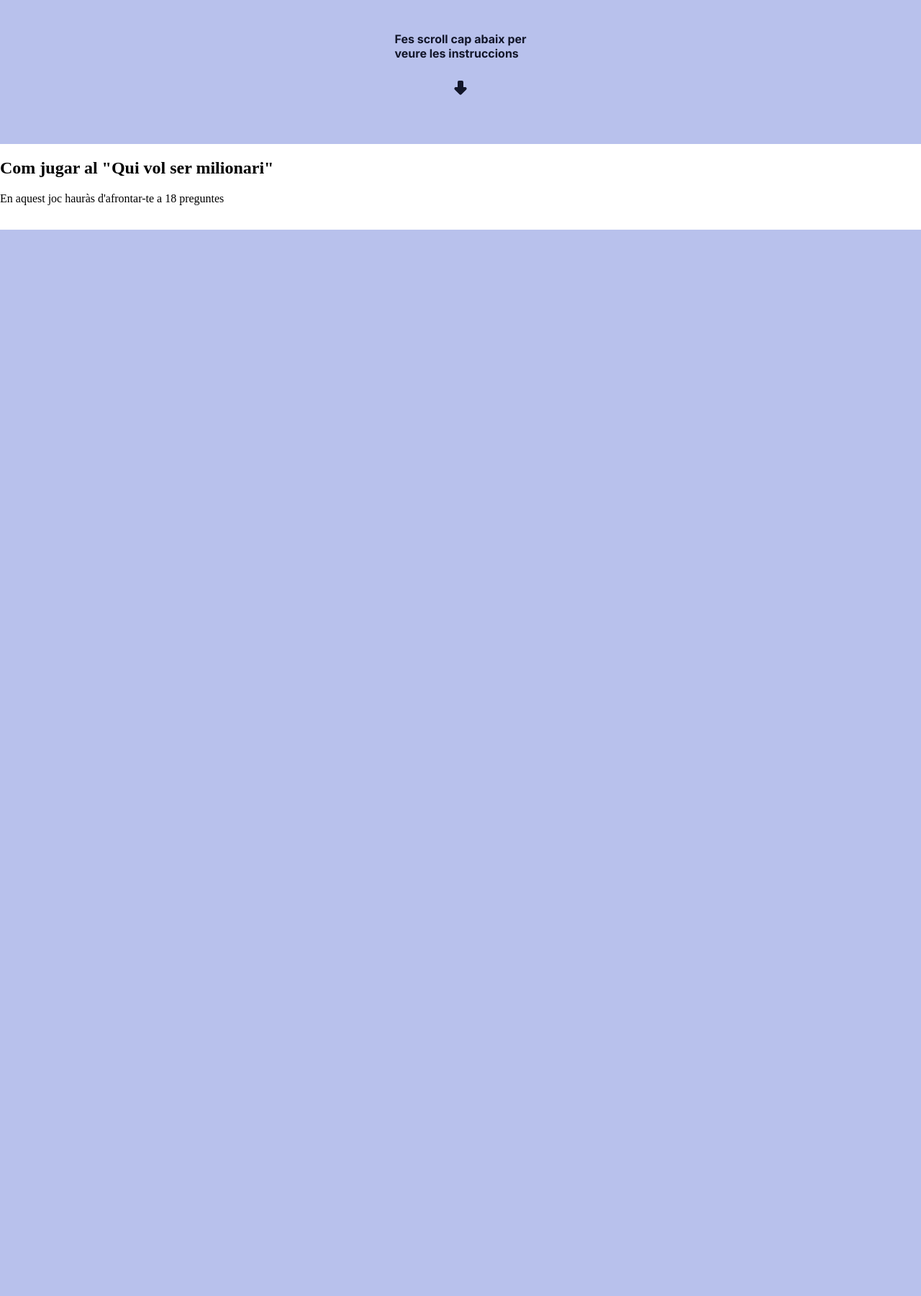
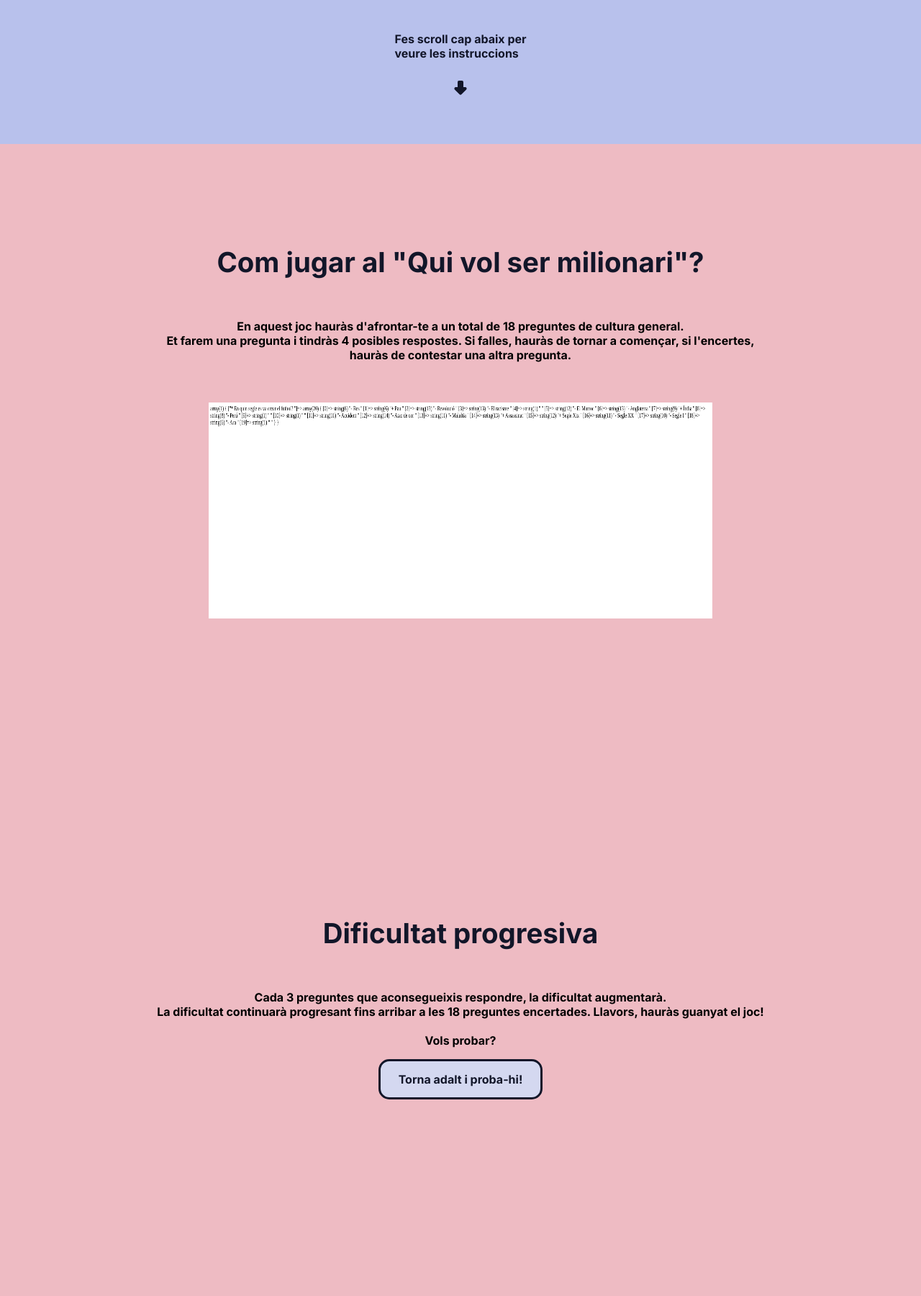
Before and after one commit to ErikTamanoSantos/quien-quiere-ser-millonario, a PHP site: page / in a window 1280 px wide. Shown: the part 600-2400 px from the top of the page at 72% size. Before the commit the page ends 919 px from the top, so only its background shows below. Run offline with PHP 8.4, Linux system fonts and the light colour scheme.

Commit message:
actualitzacions de la pantalla d'inici

```diff
--- a/index.php
+++ b/index.php
@@ -7,7 +7,8 @@
     <link rel="stylesheet" href="styles.css">
 </head>
 <body>
-    <header>
+    <main class="main-slider">
+        <header id="index-header">
             <nav id="index-nav">
                 <form action="" method="get">
                     <select name="idioma" id="idioma">
@@ -32,12 +33,25 @@
             </section>
         </header>
 
-    <section>
-        <h1>Com jugar al "Qui vol ser milionari"</h1>
-        <div>
-            <p>En aquest joc hauràs d'afrontar-te a 18 preguntes </p>
-            <img src="" alt="">
+        <section class="how-to-play">
+            <h1>Com jugar al "Qui vol ser milionari"?</h1>
+            <div class="primera-instruccion">
+                <p>En aquest joc hauràs d'afrontar-te a un total de 18 preguntes de cultura general. <br>
+                   Et farem una pregunta i tindràs 4 posibles respostes. Si falles, hauràs de tornar a començar, si l'encertes, <br>
+                   hauràs de contestar una altra pregunta.</p>
+                <img src="imgs/placeholder-instrucciones.png" alt="Imagen de ejemplo estructura preguntas y respuestas">
             </div>
         </section>
+
+        <section class="how-to-play">
+            <h1>Dificultat progresiva</h1>
+            <div class="primera-instruccion">
+                <p>Cada 3 preguntes que aconsegueixis respondre, la dificultat augmentarà. <br>
+                   La dificultat continuarà progresant fins arribar a les 18 preguntes encertades. Llavors, hauràs guanyat el joc! <br><br>
+                   Vols probar?</p>
+                <a href="#index-header">Torna adalt i proba-hi!</a>
+            </div>
+        </section>
+    </main>
 </body>
 </html>
--- a/styles.css
+++ b/styles.css
@@ -14,6 +14,7 @@
     margin: 0px;
     overflow-y: scroll;
     scroll-snap-type: y mandatory;
+    scroll-behavior: smooth!important;  /*! me ignora por completo */
 }
 
 #index-nav {
@@ -29,9 +30,9 @@
 }
 
 header {
-    font-family: 'Inter', sans-serif;
     background-color: var(--azul);
     height: 100vh;
+    scroll-snap-align: start;
 }
 
 #header-title {
@@ -76,7 +77,6 @@
 }
 
 #header-scroll > svg {
-    /*animation: name duration timing-function delay iteration-count direction fill-mode;*/
     animation-name: arrow-movement;
     animation-duration: .5s;
     animation-iteration-count: infinite;
@@ -87,3 +87,57 @@
     from {margin-top: 0px;}
     to {margin-top: 10px;}
 }
+
+main.main-slider {
+    scroll-snap-type: y mandatory;
+    font-family: 'Inter', sans-serif;
+}
+
+.how-to-play {
+    height: 100vh;
+    display: flex;
+    flex-direction: column;
+    justify-content: center;
+    align-items: center;
+    scroll-snap-align: start;
+    background-color: var(--rosita);
+}
+
+
+section.how-to-play > h1 {
+    font-size: 3vw;
+    color: var(--gris-oscuro);
+    margin: 0;
+    margin-bottom: 40px;
+    margin-top: 0;
+}
+
+.primera-instruccion {
+    display: flex;
+    flex-direction: column;
+    justify-content: center;
+    align-items: center;
+}
+
+.how-to-play p { text-align: center; }
+
+.how-to-play img {
+    margin-top: 40px;
+    width: 700px;
+    height: 300px;
+}
+
+.how-to-play a {
+    background-color: var(--azul-claro);
+    text-decoration: none;
+    color: var(--gris-oscuro);
+    padding: 15px 25px;
+    border-radius: 15px;
+    border: 3px solid var(--gris-oscuro);
+    transition: background-color .3s;
+}
+
+.how-to-play a:hover {
+    background-color: var(--azul);
+    transition: background-color .3s;
+}
```
Also changed, not shown: imgs/placeholder-instrucciones.png (added). Lines whose indentation alone changed are shown as unchanged.
